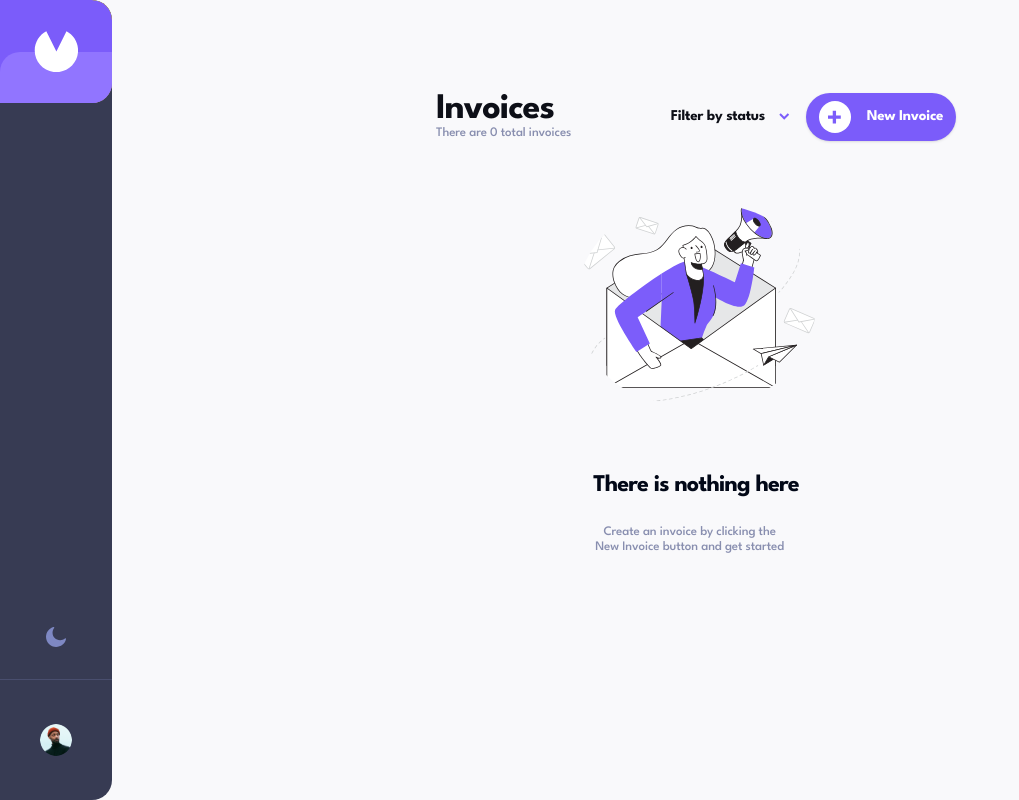
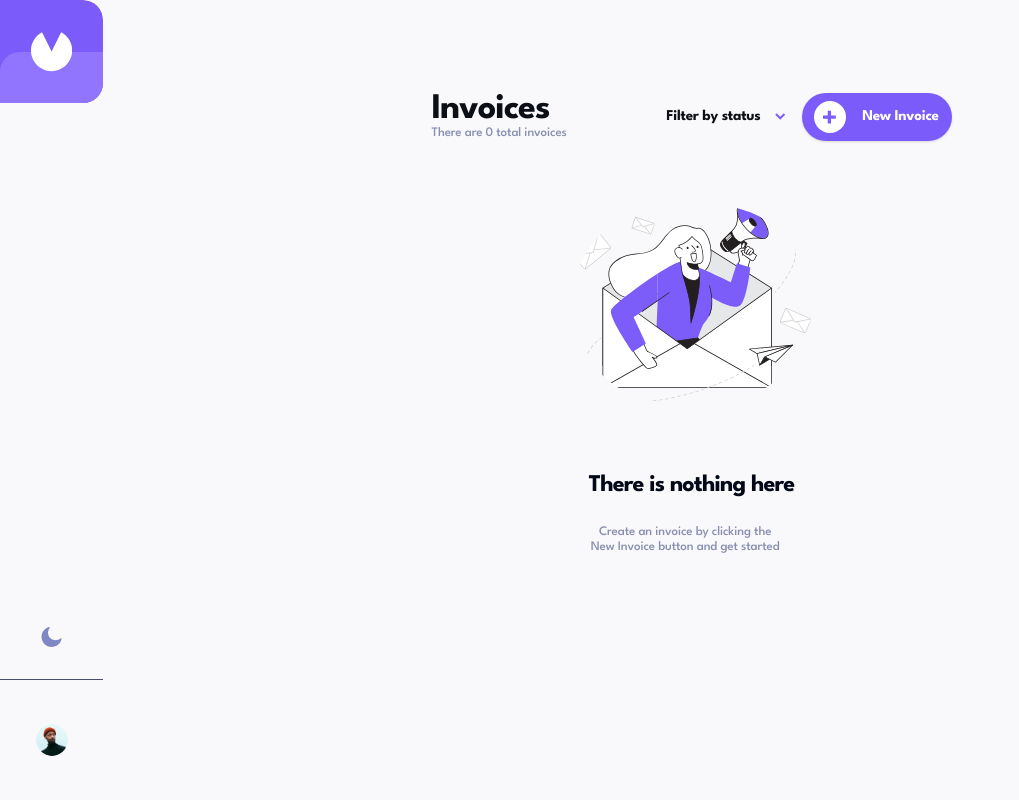
Before and after one commit to eestaniel/invoice-app, a Next.js app: page /dashboard/invoices in a window 1280 px wide. Shown: the whole page, without its empty margins (0-1019 px from the left). Built offline with nearby package versions, Linux system fonts and the light colour scheme; no server answers; the database is empty.

Commit message:
Fix nav css night theme

```diff
--- a/src/app/dashboard/components/SiveNavigation.jsx
+++ b/src/app/dashboard/components/SiveNavigation.jsx
@@ -8,14 +8,14 @@ export default function SiveNavigation() {
 
 
   return (
-    <div className={`z-50 bg-red h-[72px] lg:h-[80px] xl:h-screen min-w-[7rem] sticky top-0 overflow-y-hidden
+    <div className={`z-50 bg-red h-[72px] lg:h-[80px] xl:h-screen xl:min-w-[103px] sticky top-0 overflow-y-hidden
     ${theme.background}`}>
       <div
-        className="nav-container flex flex-row xl:flex-col justify-end lg:justify-start h-[72px] lg:h-[80px]  xl:h-screen
-        bg-[#373B53] m-0 p-0 overflow-clip rounded-none xl:rounded-icon1 z-50  w-full"
+        className={`nav-container flex flex-row xl:flex-col justify-end lg:justify-start h-[72px] lg:h-[80px]  xl:h-screen
+          ${theme.navigation} m-0 p-0 overflow-clip rounded-none xl:rounded-icon1 z-50  w-full`}
       >
         <div
-          className="icon-container  h-[72px] lg:h-[80px] xl:h-[103px]  w-[72px] xl:w-full bg-yellow-400 rounded-icon1 relative overflow-clip">
+          className="icon-container  h-[72px] lg:h-[80px] xl:h-[103px]  min-w-[80px] xl:w-full bg-yellow-400 rounded-icon1 relative overflow-clip">
           <div className="icon1 bg-1-primary h-full w-full relative flex justify-center items-center">
             {/* logo icon*/}
             <svg className="z-50 h-[40%] w-[40%]" width="40" height="38" viewBox="0 0 40 38" fill="none"
@@ -30,7 +30,7 @@ export default function SiveNavigation() {
 
         {/* nav content */}
         <div
-          className="nav-content flex flex-row xl:flex-col h-full xl:h-auto grow justify-end pr-6 xl:pr-0 xl:mb-8 items-center ">
+          className="nav-content flex flex-row xl:flex-col h-full xl:h-auto grow justify-end pr-8 xl:pr-0 xl:mb-8 items-center ">
           {/* dark mode icon */}
           {isNightMode ?
 
@@ -54,7 +54,7 @@ export default function SiveNavigation() {
         </div>
         <hr className="border-[#494E6E]"/>
         {/* nav footer */}
-        <div className="nav-footer h-full xl:h-[15%] w-[80px] xl:w-full px-6 py-5 xl:p-4 flex justify-center items-center
+        <div className="nav-footer h-full xl:h-[15%] min-w-[80px] xl:w-full px8 py-5 xl:p-4 flex justify-center items-center
         border-l-[#494E6E] border-l-[1px] xl:border-none ">
 
           <div className="avatar">
```
